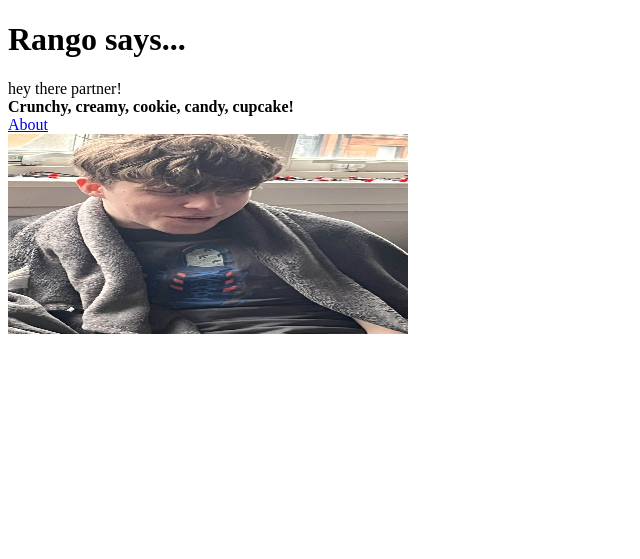
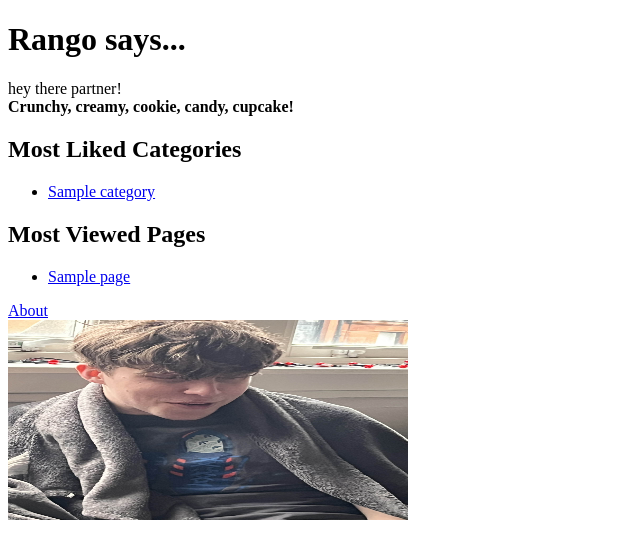
Before and after one commit to 2892370t/tango_with_django_project, a Django app: page / in a window 1280 px wide. Shown: the top 559 px of the page, without its empty margins (0-640 px from the left). Run offline with Django 3.2, Linux system fonts and the light colour scheme; tables that the repository leaves empty hold one stand-in row (values such as "Sample post").

Commit message:
Chapter 6 exersize

```diff
--- a/rango/admin.py
+++ b/rango/admin.py
@@ -2,11 +2,13 @@ from django.contrib import admin
 from rango.models import Category, Page
 
 
+class CategoryAdmin(admin.ModelAdmin):
+    prepopulated_fields = {'slug':('name',)}
 
 # Register your models here.
 
 class PageAdmin(admin.ModelAdmin):
     list_display = ('title','category', 'url')
 
-admin.site.register(Category)
 admin.site.register(Page, PageAdmin)
+admin.site.register(Category, CategoryAdmin)
--- a/rango/models.py
+++ b/rango/models.py
@@ -1,9 +1,16 @@
 from django.db import models
+from django.template.defaultfilters import slugify
 
 class Category(models.Model):
     name = models.CharField(max_length=128, unique=True)
     views = models.IntegerField(default=0)
     likes = models.IntegerField(default=0)
+    slug = models.SlugField(unique=True)
+
+
+    def save(self, *args, **kwargs):
+        self.slug = slugify(self.name)
+        super(Category, self).save(*args, **kwargs)
 
     class Meta:
         verbose_name_plural = 'Categories'
--- a/rango/urls.py
+++ b/rango/urls.py
@@ -4,5 +4,7 @@ from rango import views
 app_name = 'rango'
 urlpatterns = [
 path('', views.index, name='index'),
-path('about/', views.about, name='about')
+path('about/', views.about, name='about'),
+path('category/<slug:category_name_slug>/',
+views.show_category, name='show_category'),
 ]
--- a/rango/views.py
+++ b/rango/views.py
@@ -1,11 +1,17 @@
 from django.shortcuts import render
-
 from django.http import HttpResponse
+from rango.models import Category
+from rango.models import Page
 
 def index(request):
+    category_list = Category.objects.order_by('-likes')[:5]
+    page_list = Page.objects.order_by('-views')[:5]
+    context_dict = {}
     # Construct a dictionary to pass to the template engine as its context.
     # Note the key boldmessage matches to {{ boldmessage }} in the template!
     context_dict = {'boldmessage': 'Crunchy, creamy, cookie, candy, cupcake!'}
+    context_dict['categories'] = category_list
+    context_dict['pages'] = page_list
     # Return a rendered response to send to the client.
     # We make use of the shortcut function to make our lives easier.
     # Note that the first parameter is the template we wish to use.
@@ -14,3 +20,18 @@ def index(request):
 def about(request):
     context_dict = {'boldmessage': 'This tutorial has been put together by Frank.'}
     return render(request, 'rango/about.html', context=context_dict)
+
+def show_category(request, category_name_slug):
+    context_dict = {}
+
+    try:
+        category = Category.objects.get(slug=category_name_slug)
+        pages = Page.objects.filter(category=category)
+
+        context_dict['pages'] = pages
+        context_dict['category'] = category
+    except Category.DoesNotExist:
+        context_dict['category'] = None
+        context_dict['pages'] = None
+
+    return render(request, 'rango/category.html', context=context_dict)
--- a/templates/rango/index.html
+++ b/templates/rango/index.html
@@ -12,6 +12,37 @@
 			hey there partner! <br />
 		<strong>{{ boldmessage }}</strong><br />
 		</div>
+
+		<div>
+			<h2>Most Liked Categories</h2>
+		{% if categories %}
+			<ul>
+			{% for category in categories %}
+				<li><a href="/rango/category/{{ category.slug }}/">{{ category.name }}</a></li>
+			{% endfor %}
+			</ul>
+		{% else %}
+			<strong>There are no categories present.</strong>
+		{% endif %}
+
+		</div>
+
+		<div>
+			<h2>Most Viewed Pages</h2>
+		{% if pages %}
+			<ul>
+			{% for page in pages %}
+				<li><a href="{{ page.url }}">{{ page.title }}</a></li>
+			{% endfor %}
+			</ul>
+		{% else %}
+			<strong>There are no pages present.</strong>
+		{% endif %}
+
+		</div>
+
+
+
 		<div>
 			<a href="/rango/about/">About</a><br />
 			<img src="{% static 'images/rango.jpg' %}"
```
Also changed, not shown: populate_rango.py (+9 -9 lines), templates/rango/category.html (added, +26 -0 lines), rango/migrations/0003_category_slug.py (added), rango/migrations/0004_auto_20260212_1509.py (added).
